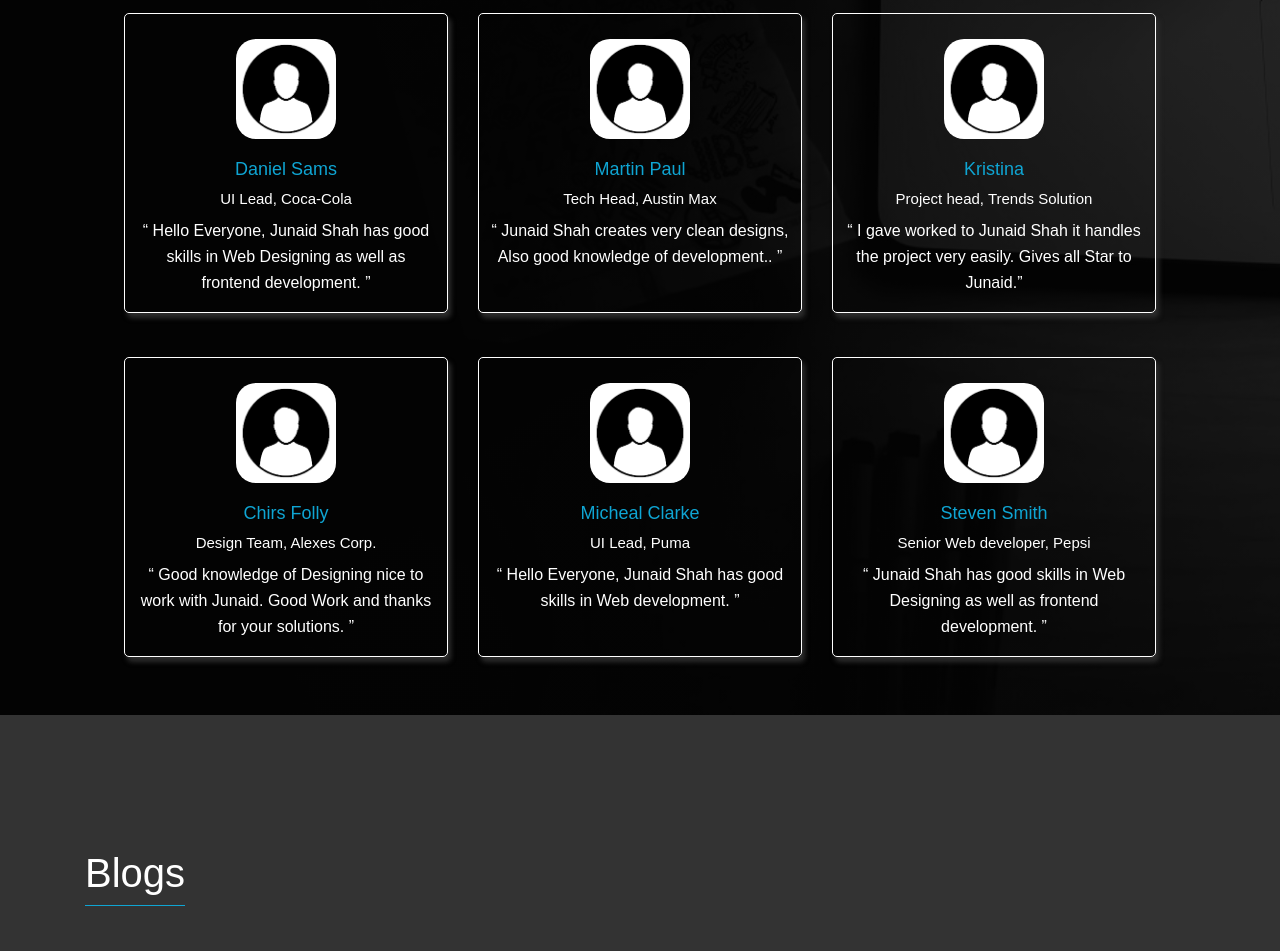
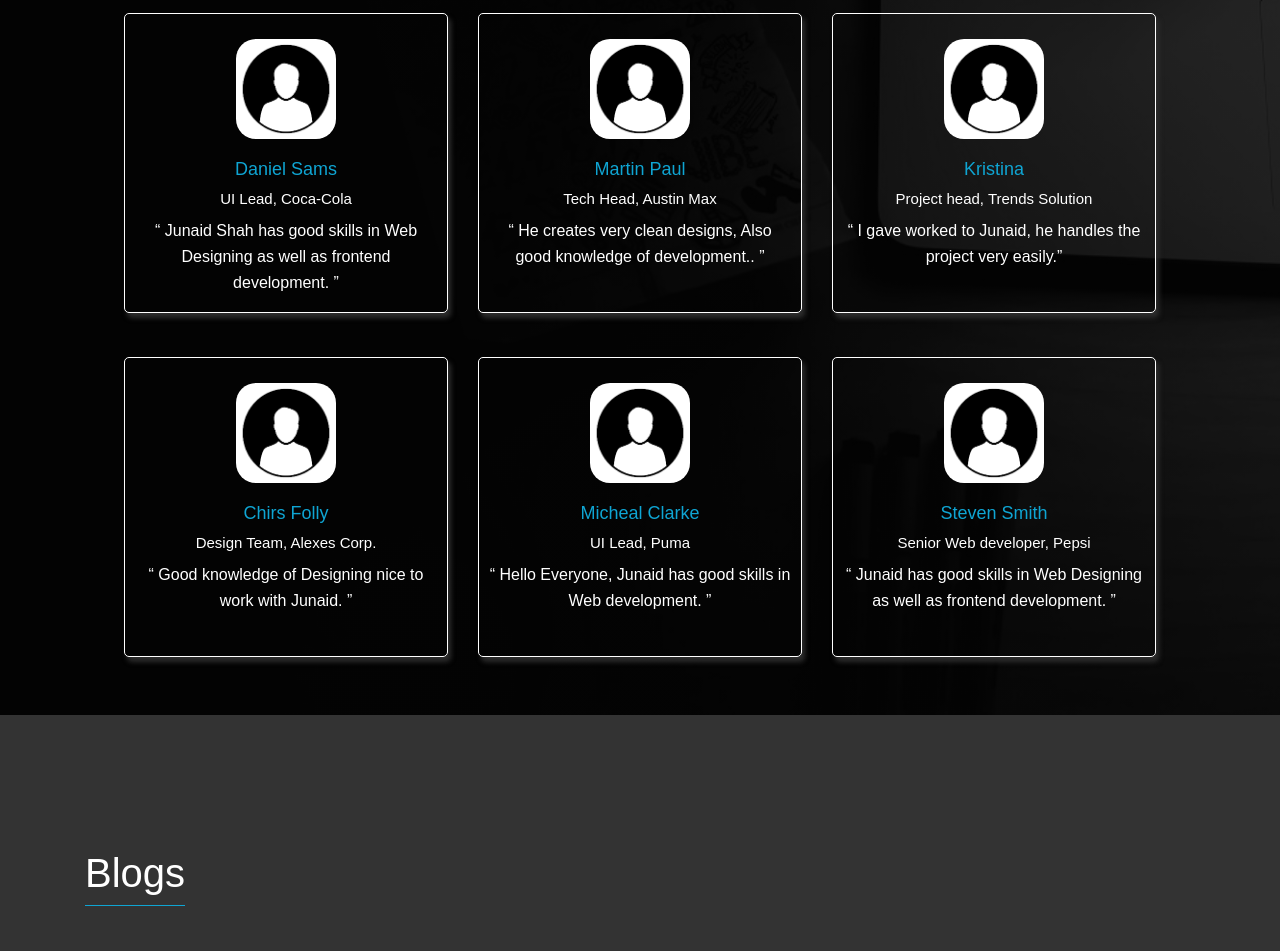
Before and after one commit to sydjunaid86/Personal-Portfolio, a plain HTML site: page index.html in a window 1280 px wide. Shown: the part 4317-5268 px from the top of the page. Drawn offline with nearby package versions, Linux system fonts and the light colour scheme.

Commit message:
Update index.html

```diff
--- a/index.html
+++ b/index.html
@@ -428,7 +428,7 @@
           </div>
           <h4>Daniel Sams</h4>
           <h5>UI Lead, Coca-Cola</h5>
-          <q> Hello Everyone, Junaid Shah has good skills in Web Designing as well as frontend development. </q>
+          <q> Junaid Shah has good skills in Web Designing as well as frontend development. </q>
         </div>
       </div>
       <div class="col-lg-4 col-md-3 skills-card-area">
@@ -438,7 +438,7 @@
           </div>
           <h4>Martin Paul</h4>
           <h5>Tech Head, Austin Max</h5>
-          <q> Junaid Shah creates very clean designs, Also good knowledge of development.. </q>
+          <q> He creates very clean designs, Also good knowledge of development.. </q>
         </div>
       </div>
       <div class="col-lg-4 col-md-3 skills-card-area">
@@ -448,7 +448,7 @@
           </div>
           <h4>Kristina</h4>
           <h5>Project head, Trends Solution</h5>
-          <q> I gave worked to Junaid Shah it handles the project very easily. Gives all Star to Junaid.</q>
+          <q> I gave worked to Junaid, he handles the project very easily.</q>
         </div>
       </div>
     </div>
@@ -460,7 +460,7 @@
           </div>
           <h4>Chirs Folly</h4>
           <h5>Design Team, Alexes Corp.</h5>
-          <q> Good knowledge of Designing nice to work with Junaid. Good Work and thanks for your solutions. </q>
+          <q> Good knowledge of Designing nice to work with Junaid. </q>
         </div>
       </div>
       <div class="col-lg-4 col-md-3 skills-card-area">
@@ -470,7 +470,7 @@
           </div>
           <h4>Micheal Clarke</h4>
           <h5>UI Lead, Puma</h5>
-          <q> Hello Everyone, Junaid Shah has good skills in Web development. </q>
+          <q> Hello Everyone, Junaid has good skills in Web development. </q>
         </div>
       </div>
       <div class="col-lg-4 col-md-3 skills-card-area">
@@ -480,7 +480,7 @@
           </div>
           <h4>Steven Smith</h4>
           <h5>Senior Web developer, Pepsi</h5>
-          <q> Junaid Shah has good skills in Web Designing as well as frontend development. </q>
+          <q> Junaid has good skills in Web Designing as well as frontend development. </q>
         </div>
       </div>
     </div>
```
